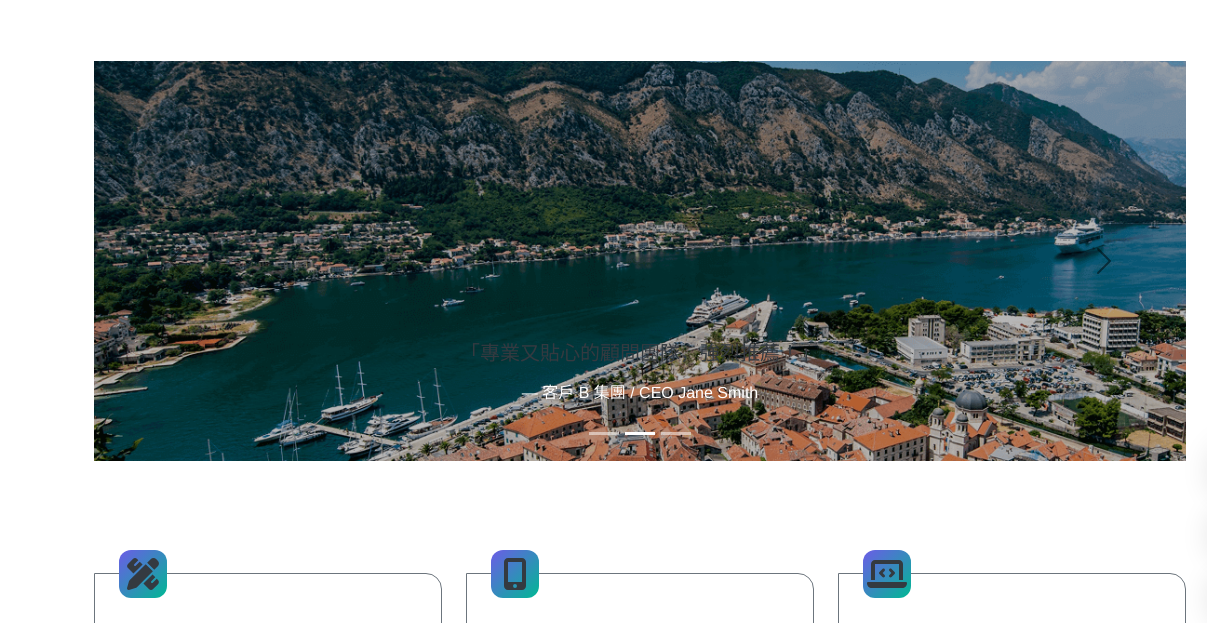
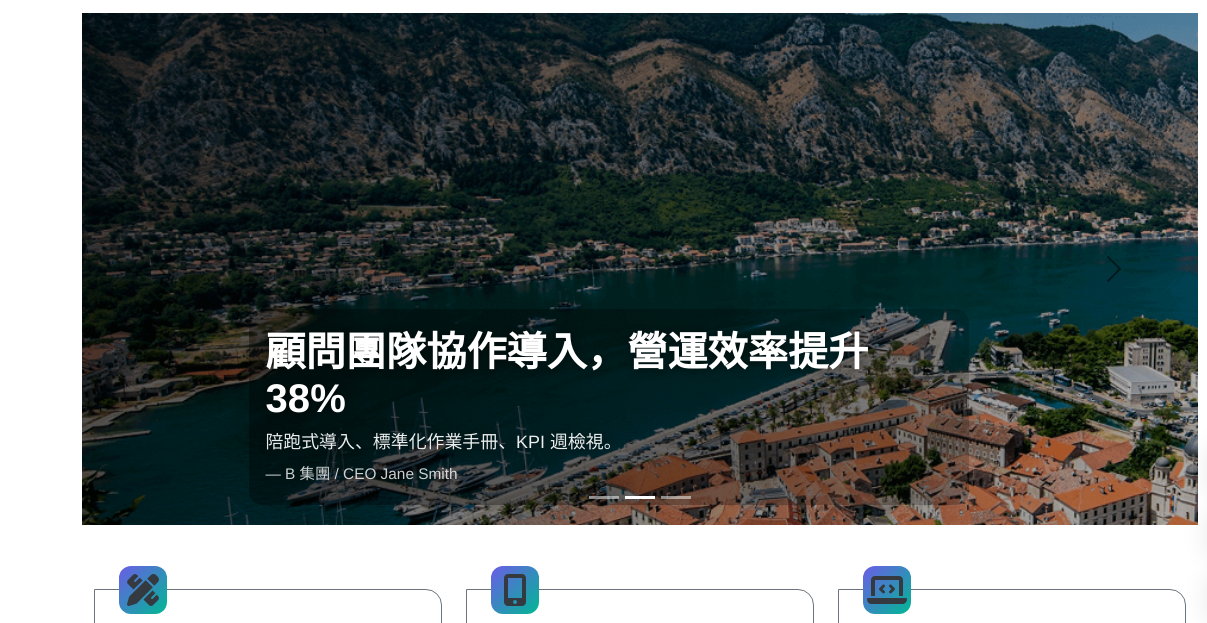
Before and after one commit to Richie0501/Richie0501.github.io, a React app: page / in a window 1280 px wide. Shown: the part 99-722 px from the top of the page, 0-1207 px from the left. Built offline with nearby package versions, Linux system fonts and the light colour scheme.

Commit message:
Add files via upload

```diff
--- /dev/null
+++ b/src/assets/banner.scss
@@ -0,0 +1,80 @@
+.hero-carousel {
+    position: relative;
+    .carousel {
+      // 去掉兩側多餘空白
+      :global(.carousel-inner) {
+        border-radius: 1.25rem; // 20px
+        box-shadow: 0 12px 40px rgba(0, 0, 0, 0.18);
+        overflow: hidden;
+      }
+    }
+  }
+
+  .hero-item {
+    /* 響應式高度：手機 240px ~ 桌機 560px */
+    height: clamp(240px, 40vw, 560px);
+    position: relative;
+  }
+
+  .hero-img {
+    width: 100%;
+    height: 100%;
+    object-fit: contain;
+    display: block;
+    /* 若圖太亮，先壓一點 */
+    filter: saturate(1.05);
+  }
+
+  .hero-overlay {
+    position: absolute;
+    inset: 0;
+    /* 左深右淺的漸層，讓左側文字更清晰 */
+    background: linear-gradient(90deg, rgba(0,0,0,0.55) 0%, rgba(0,0,0,0.25) 45%, rgba(0,0,0,0.05) 100%);
+    pointer-events: none;
+  }
+
+  .hero-caption {
+    position: absolute;
+    left: clamp(16px, 6vw, 56px);
+    right: clamp(16px, 8vw, 72px);
+    bottom: clamp(16px, 6vw, 56px);
+    max-width: min(720px, 70%);
+    color: #fff;
+    text-shadow: 0 2px 8px rgba(0,0,0,0.45);
+
+    .hero-title {
+      font-size: clamp(20px, 3.2vw, 40px);
+      line-height: 1.15;
+      font-weight: 800;
+      letter-spacing: 0.2px;
+      margin-bottom: 8px;
+      color: #fff;
+    }
+    .hero-subtitle {
+      font-size: clamp(14px, 1.4vw, 18px);
+      opacity: 0.92;
+      margin-bottom: 6px;
+    }
+    .hero-meta {
+      font-size: clamp(12px, 1.2vw, 16px);
+      opacity: 0.8;
+      margin: 0;
+    }
+
+    /* 背景毛玻璃小卡（可選） */
+    @supports (backdrop-filter: blur(6px)) {
+      padding: clamp(8px, 1.8vw, 16px);
+      background: linear-gradient( to right, rgba(0,0,0,0.35), rgba(0,0,0,0.2) );
+      border-radius: 14px;
+    }
+  }
+
+  /* 指示器與控制（微調） */
+  :global(.carousel-indicators [data-bs-target]) {
+    background-color: rgba(255,255,255,0.9);
+    width: 8px; height: 8px; border-radius: 9999px;
+  }
+  :global(.carousel-control-prev-icon),
+  :global(.carousel-control-next-icon) {
+    filter: drop-shadow(0 2px 6px rgba(0,0,0,0.45));
+  }
--- a/src/assets/common.scss
+++ b/src/assets/common.scss
@@ -78,7 +78,6 @@ header {
   img {
     display: block;
     margin: 0 auto;
-    max-height: 400px; // 根據需求調整
     width: auto;
   }
 }
@@ -260,13 +259,18 @@ header {
     gap: 2rem;
     height: 100%; // ← 撐滿 400px
 
+    &.mobile{
+      flex-direction: column; // 手機版改為垂直排列
+      align-items: center;
+    }
+
     .plant-image {
       flex: 0 0 30%;
       overflow: hidden; // 多餘部分藏起來
 
       img {
         width: 100%;
-        object-fit: cover; // ← 保持比例並裁切
+        object-fit: contain; // ← 保持比例並裁切
         border-radius: 1rem;
       }
     }
@@ -303,12 +307,9 @@ header {
   }
 
   .plant-controls {
-    position: absolute;
-    top: 50%;
-    right: 2rem;
-    transform: translateY(-50%);
     display: flex;
     align-items: center;
+    justify-content: center;
     gap: 1rem;
 
     button {
--- a/src/pages/Contact.js
+++ b/src/pages/Contact.js
@@ -14,7 +14,6 @@ export default function ContactPage() {
     const phone = '04 2203 8088';
     const email = 'is.eason0975@gmail.com';
     const lineUrl = 'https://lin.ee/yourline'; // 換成實際 LINE 加好友連結
-    const googleMapSrc = `https://www.google.com/maps/embed?pb=!1m18!1m12!1m3!1d3650.1234567890123!2d120.659...`; // 用實際 embed URL 換掉
 
     return (
         <Container className="py-3 contact-page">
--- a/src/pages/common/Banner.js
+++ b/src/pages/common/Banner.js
@@ -1,51 +1,69 @@
 // src/components/Carousels.jsx
 import React from 'react';
 import { Carousel, Container } from 'react-bootstrap';
-// 以下範例圖請替換成你專案中的實際路徑
-import banner1 from '../../assets/images/banner1.png';
-import banner2 from '../../assets/images/banner2.png';
-import banner3 from '../../assets/images/banner3.png';
+import"../../assets/banner.scss"
 
-export default function Banner() {
+export default function Banner({ slides = defaultSlides }) {
   return (
-    <Container className="py-5">
-      <Carousel>
-        <Carousel.Item>
-          <img
-            className="d-block"
-            src={banner1}
-            alt="First slide"
-          />
-          <Carousel.Caption>
-            <h5>「Prosperix 的服務改變了我們公司的財務流程！」</h5>
-            <p>— 客戶 A 公司   /   CFO John Doe</p>
-          </Carousel.Caption>
-        </Carousel.Item>
-
-        <Carousel.Item>
-          <img
-            className="d-block"
-            src={banner2}
-            alt="Second slide"
-          />
-          <Carousel.Caption>
-            <h5>「專業又貼心的顧問團隊，強烈推薦！」</h5>
-            <p>— 客戶 B 集團   /   CEO Jane Smith</p>
-          </Carousel.Caption>
-        </Carousel.Item>
-
-        <Carousel.Item>
-          <img
-            className="d-block"
-            src={banner3}
-            alt="Third slide"
-          />
-          <Carousel.Caption>
-            <h5>「我們的投資回報率大幅提升，多虧了他們的建議。」</h5>
-            <p>— 客戶 C 公司   /   投資經理 Alan Lee</p>
-          </Carousel.Caption>
-        </Carousel.Item>
-      </Carousel>
+    <Container fluid className="px-0">
+      <div className="hero-carousel">
+        <Carousel
+          interval={5000}
+          pause="hover"
+          touch
+          fade
+          indicators
+          controls
+          keyboard
+        >
+          {slides.map((s, i) => (
+            <Carousel.Item key={s.id || i} className="hero-item">
+              {/* 圖片：第一張 eager，其餘 lazy */}
+              <img
+                className="hero-img"
+                src={s.src}
+                alt={s.alt || `slide-${i + 1}`}
+                loading={i === 0 ? "eager" : "lazy"}
+              />
+              {/* 遮罩 */}
+              <div className="hero-overlay" aria-hidden="true" />
+              {/* Caption */}
+              <Carousel.Caption className="hero-caption text-start">
+                <h2 className="hero-title">{s.title}</h2>
+                {s.subtitle && <p className="hero-subtitle">{s.subtitle}</p>}
+                {s.meta && <p className="hero-meta">— {s.meta}</p>}
+              </Carousel.Caption>
+            </Carousel.Item>
+          ))}
+        </Carousel>
+      </div>
     </Container>
   );
 }
+
+const defaultSlides = [
+  {
+    id: 1,
+    src: require("../../assets/images/banner1.png"),
+    alt: "Prosperix 成功案例 A",
+    title: "我們把財務流程從 5 天縮短到 1 天",
+    subtitle: "自動化對帳與可視化報表，CFO 決策更即時。",
+    meta: "A 公司 / CFO John Doe",
+  },
+  {
+    id: 2,
+    src: require("../../assets/images/banner2.png"),
+    alt: "顧問服務 B",
+    title: "顧問團隊協作導入，營運效率提升 38%",
+    subtitle: "陪跑式導入、標準化作業手冊、KPI 週檢視。",
+    meta: "B 集團 / CEO Jane Smith",
+  },
+  {
+    id: 3,
+    src: require("../../assets/images/banner3.png"),
+    alt: "投資回報 C",
+    title: "投資回報顯著提升",
+    subtitle: "以資料為本的資產配置與風控儀表板。",
+    meta: "C 公司 / 投資經理 Alan Lee",
+  },
+];
--- a/src/pages/common/plantCard.js
+++ b/src/pages/common/plantCard.js
@@ -3,6 +3,7 @@ import { FontAwesomeIcon } from '@fortawesome/react-fontawesome';
 import { faChevronLeft, faChevronRight } from '@fortawesome/free-solid-svg-icons';
 import tree1 from '../../assets/images/tree1.png';
 import tree2 from '../../assets/images/tree2.png';
+import useDeviceType from '../hook/useDeviceType';
 
 // 範例資料，你可以改成自己的圖片與文字
 const slides = [
@@ -28,6 +29,9 @@ const slides = [
 export default function PlantCarousel() {
   const [index, setIndex] = useState(0);
   const total = slides.length;
+  const deviceType = useDeviceType();
+  console.log(deviceType);
+
 
   const prev = () => setIndex((index + total - 1) % total);
   const next = () => setIndex((index + 1) % total);
@@ -37,7 +41,7 @@ export default function PlantCarousel() {
 
   return (
     <section className="plant-carousel-section">
-      <div className="plant-slide">
+      <div className={`plant-slide ${deviceType}`}>
         <div className="plant-image">
           <img src={slide.img} alt={slide.title} />
         </div>
--- /dev/null
+++ b/src/pages/hook/useDeviceType.js
@@ -0,0 +1,28 @@
+import { useEffect, useState } from 'react'
+
+export default function useDeviceType() {
+    const [deviceStatus, setDeviceStatus] = useState("Desktop");
+
+    useEffect(() => {
+        const handleResize = () => {
+            const width = window.innerWidth;
+            let newStatus = "pc";
+            if (width < 768) {
+                newStatus = "mobile";
+            } else if (width >= 768 && width <= 1300) {
+                newStatus = "iPad";
+            }
+
+            if (newStatus !== deviceStatus) {
+                setDeviceStatus(newStatus);
+            }
+        };
+
+        window.addEventListener('resize', handleResize);
+        handleResize(); // 初始化
+
+        return () => window.removeEventListener('resize', handleResize);
+    }, [deviceStatus]);
+
+    return deviceStatus;
+}
--- a/src/root.js
+++ b/src/root.js
@@ -1,5 +1,5 @@
 // src/App.js
-import { BrowserRouter as Router, Routes, Route, Navigate } from 'react-router-dom';
+import { BrowserRouter as Router, Routes, Route } from 'react-router-dom';
 import Header from './pages/common/Header';
 import Footer from './pages/common/Footer';
 
```
